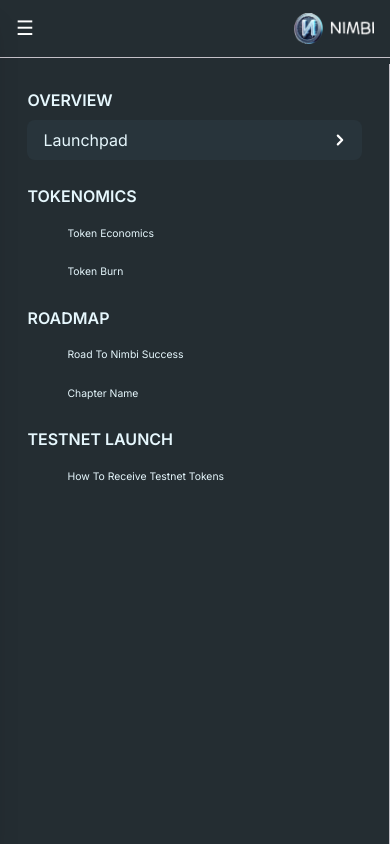
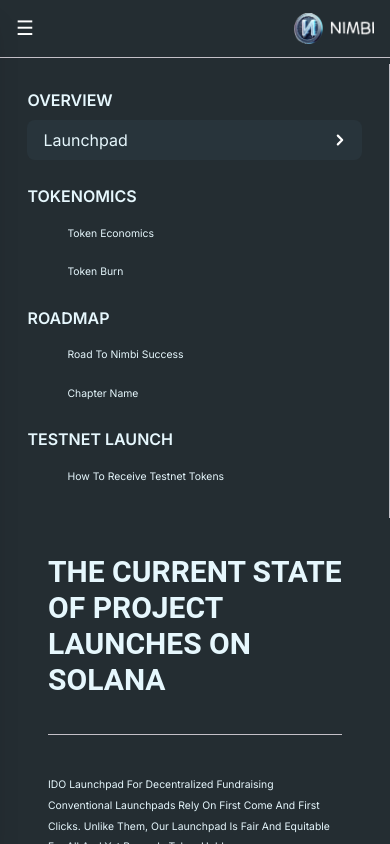
Before and after one commit to kjsingh03/nimbi, a React (Vite) app: page /documents in a window 390 px wide. Shown: the top 844 px of the page. Built offline with nearby package versions, Linux system fonts and the light colour scheme.

Commit message:
Feedback14.0

```diff
--- a/src/Pages/Document.jsx
+++ b/src/Pages/Document.jsx
@@ -82,7 +82,7 @@ function Document() {
 
       <div className='flex capitalize pt-16 sm:flex-row flex-col'>
 
-        <div className="sm:w-[33%] flex flex-col gap-4 items-center sm:items-end min-h-screen border-r border-r-[#c4c0c8] py-6">
+        <div className="sm:w-[33%] flex flex-col gap-4 items-center sm:items-end sm:min-h-screen border-r border-r-[#c4c0c8] py-6">
           <div className="w-[90%] xl:w-[75%] flex flex-col gap-2 px-2">
             <p className='uppercase text-left font-semibold'>overview</p>
             <div className="flex flex-col gap-2 docTitle">
--- a/src/Pages/Home.jsx
+++ b/src/Pages/Home.jsx
@@ -250,7 +250,7 @@ function Home() {
                   </div>
                 }
 
-                 <svg className={`absolute -z-10 top-[7rem] xs:top-[5rem] md:top-[12.15rem] lg:top-[11.9rem] xlg:top-[11.6rem] xl:top-[11.45rem] 2xl:top-[11.2rem] 3xl:top-[10.9rem] 4xl:top-[10.8rem] 5xl:top-[10.6rem] 6xl:top-[10.3rem] 7xl:top-[10rem] md:left-0 -left-[3rem] w-[160rem] md:w-[100vw]`} viewBox="0 0 1920 115" fill="none" xmlns="http://www.w3.org/2000/svg">
+                 <svg className={`absolute -z-10 top-[7.1rem] xs:top-[5.1rem] md:top-[12.15rem] lg:top-[11.9rem] xlg:top-[11.6rem] xl:top-[11.45rem] 2xl:top-[11.2rem] 3xl:top-[10.9rem] 4xl:top-[10.8rem] 5xl:top-[10.6rem] 6xl:top-[10.3rem] 7xl:top-[10rem] md:left-0 -left-[3rem] w-[160rem] md:w-[100vw]`} viewBox="0 0 1920 115" fill="none" xmlns="http://www.w3.org/2000/svg">
                   <g filter='url(#filter0_d_230_5843)'>
                     <rect y="42.5" height="0.6" width="5000" fill="#767F84" />
                   </g>
--- a/src/components/Navbar/Navbar.jsx
+++ b/src/components/Navbar/Navbar.jsx
@@ -95,7 +95,7 @@ function Navbar() {
                 </div>
             </div>
             <div className="flex overflow-hidden z-[100]">
-                <ul className="bg-[url(./assets/mountain.png)] bg-no-repeat bg-[0rem_-2rem] bg-[_80rem_40rem] navbar z-[100] flex lg:hidden flex-col items-center gap-3 transition-all duration-200 ease-in px-8 py-10 lg:shadow-none shadow-xl fixed left-0 top-0 bg-[#242d32] text-center w-screen h-screen" id="navbar">
+                <ul className="bg-[url(./assets/mountain.png)] bg-no-repeat bg-[0.25rem_1rem] bg-[_160rem_50rem] navbar z-[100] flex lg:hidden flex-col items-center gap-3 transition-all duration-200 ease-in px-8 py-10 lg:shadow-none shadow-xl fixed left-0 top-0 bg-[#242d32] text-center w-screen h-screen" id="navbar">
                     <div className="w-full flex justify-end">
                         <p className='text-right' onClick={() => { document.querySelector('.navbar').classList.remove('active'); document.querySelector('nav').style.position = "fixed" }}>
                             <img src={cross} className='w-8 h-8' alt="" />
```
